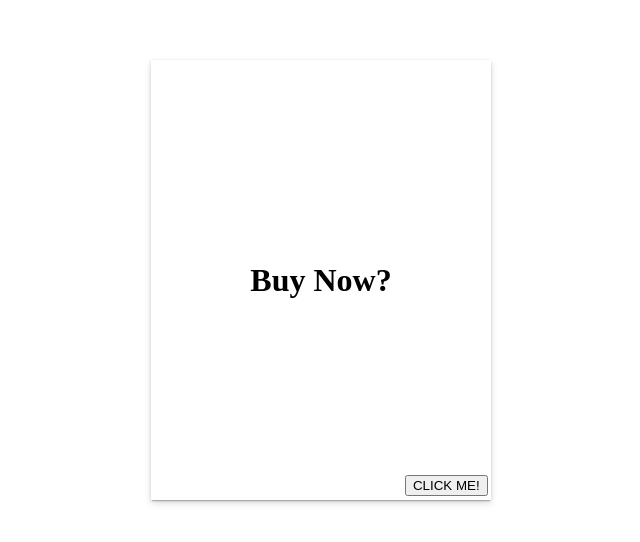
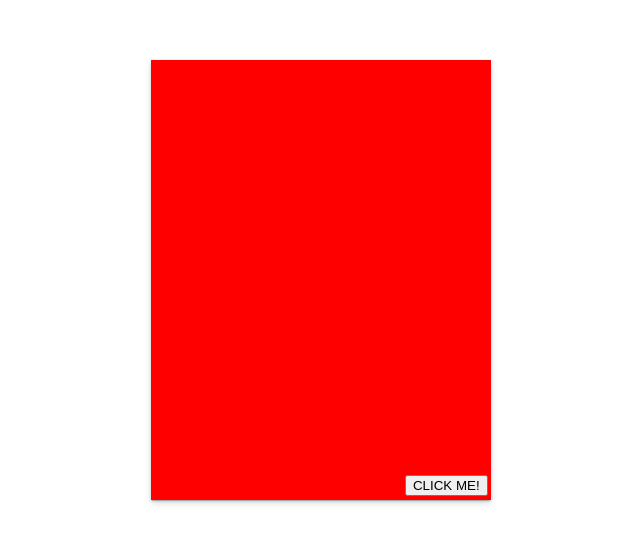
Before and after one commit to caldwell619/vue-simple-flip, a Vue app: page / in a window 1280 px wide. Shown: the part 128-670 px from the top of the page, without its empty margins (319-959 px from the left). Built offline with nearby package versions, Linux system fonts and the light colour scheme; the HTML template or start-up script is replaced by a standard one.

Commit message:
fix: improper readme prop

```diff
--- a/src/App.vue
+++ b/src/App.vue
@@ -1,6 +1,6 @@
 <template>
   <div class="content-window">
-    <FlipCard height="400px" width="300px">
+    <FlipCard height="400px" width="300px" textColor="red" backgroundColor="red">
       <template slot="front">
         <div class="card-face">
           <h1>Buy Now?</h1>
```
Also changed, not shown: 1 other file (tests, documents, lock files or other folders).
